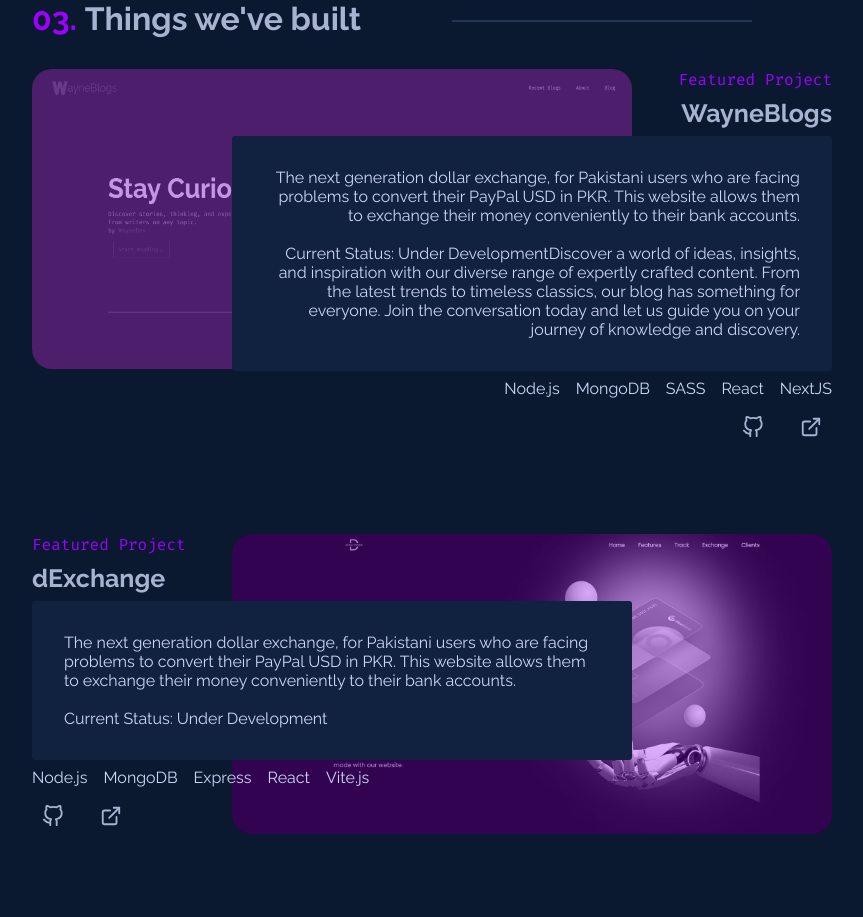
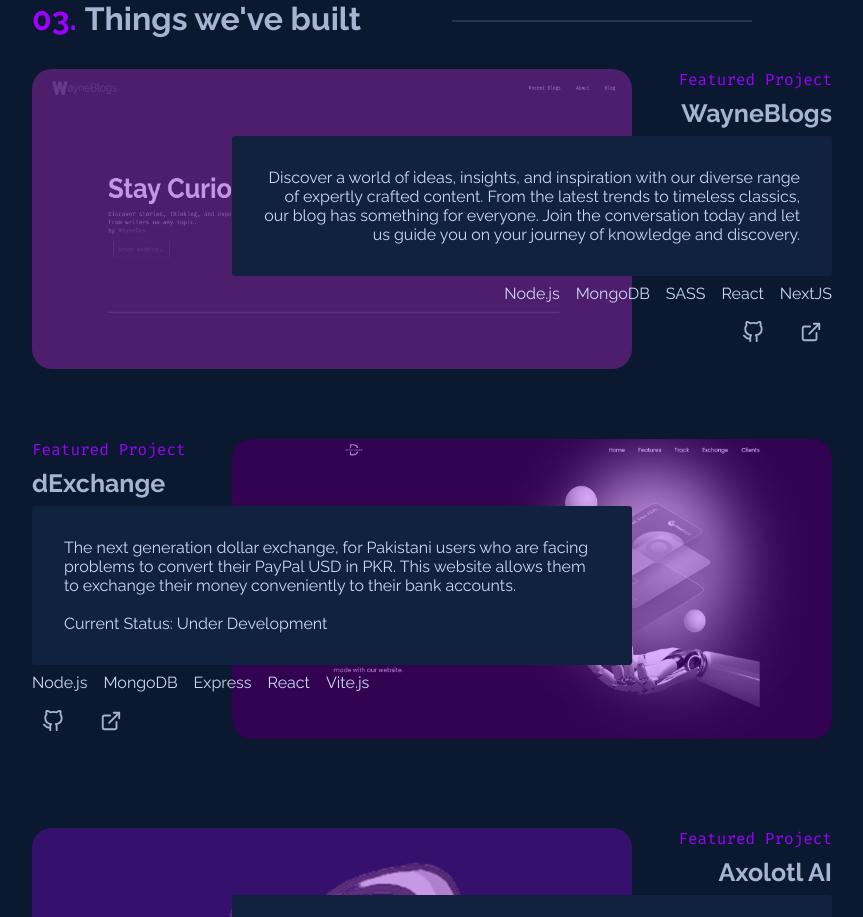
Before and after one commit to AliWayne101/waynecrypt-nextjs, a Next.js app: page / in a window 1280 px wide. Shown: the part 3080-3997 px from the top of the page, without its empty margins (208-1071 px from the left). Built offline with nearby package versions, Linux system fonts and the light colour scheme; no server answers.

Commit message:
updated projects

```diff
--- a/src/sections/Projects.tsx
+++ b/src/sections/Projects.tsx
@@ -11,7 +11,7 @@ function Projects() {
             projectImage: "/img/projects/wayneblogs.PNG",
             projectName: "WayneBlogs",
             projectLink: "https://wayneblogs.vercel.app/",
-            projectDescription: "The next generation dollar exchange, for Pakistani users who are facing problems to convert their PayPal USD in PKR. This website allows them to exchange their money conveniently to their bank accounts. <br /><br /> Current Status: Under DevelopmentDiscover a world of ideas, insights, and inspiration with our diverse range of expertly crafted content. From the latest trends to timeless classics, our blog has something for everyone. Join the conversation today and let us guide you on your journey of knowledge and discovery.",
+            projectDescription: "Discover a world of ideas, insights, and inspiration with our diverse range of expertly crafted content. From the latest trends to timeless classics, our blog has something for everyone. Join the conversation today and let us guide you on your journey of knowledge and discovery.",
             projectTech: [
                 "Node.js",
                 "MongoDB",
```
